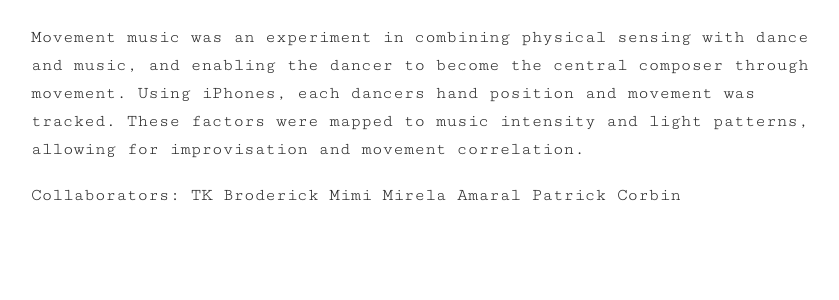
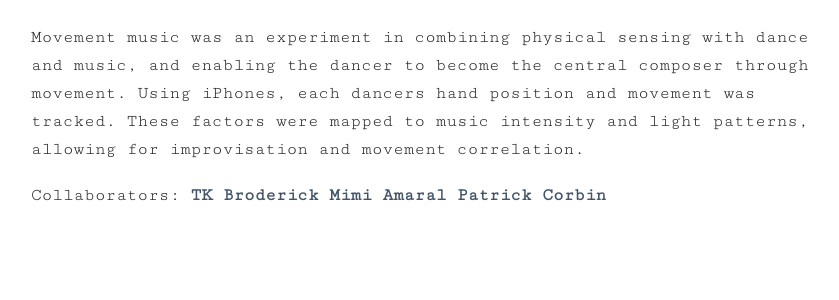
Before and after one commit to polyrhythmatic/polyrhythmatic.github.io, a Jekyll site: the page built from _projects/09_movement-music.md, in a window 1280 px wide, cut to the strip 623-947 px from the top of the page. Shown: the top 300 px of the strip, without its empty margins (209-1048 px from the left). Built offline with Jekyll 4.4.1, drawn with Linux system fonts in a browser that asks for light colours.

Commit message:
changes mimi's name

```diff
--- a/_projects/09_movement-music.md
+++ b/_projects/09_movement-music.md
@@ -11,6 +11,6 @@ vid: /videos/movement-music.mp4
 Movement music was an experiment in combining physical sensing with dance and music, and enabling the dancer to become the central composer through movement. Using iPhones, each dancers hand position and movement was tracked. These factors were mapped to music intensity and light patterns, allowing for improvisation and movement correlation.
 
 Collaborators:
-TK Broderick
-Mimi Mirela Amaral
-Patrick Corbin
+[TK Broderick](http://yourfriendtk.com)
+[Mimi Amaral](http://www.mirelaamaral.com)
+[Patrick Corbin](https://kaufman.usc.edu/faculty/patrick-corbin/)
```
